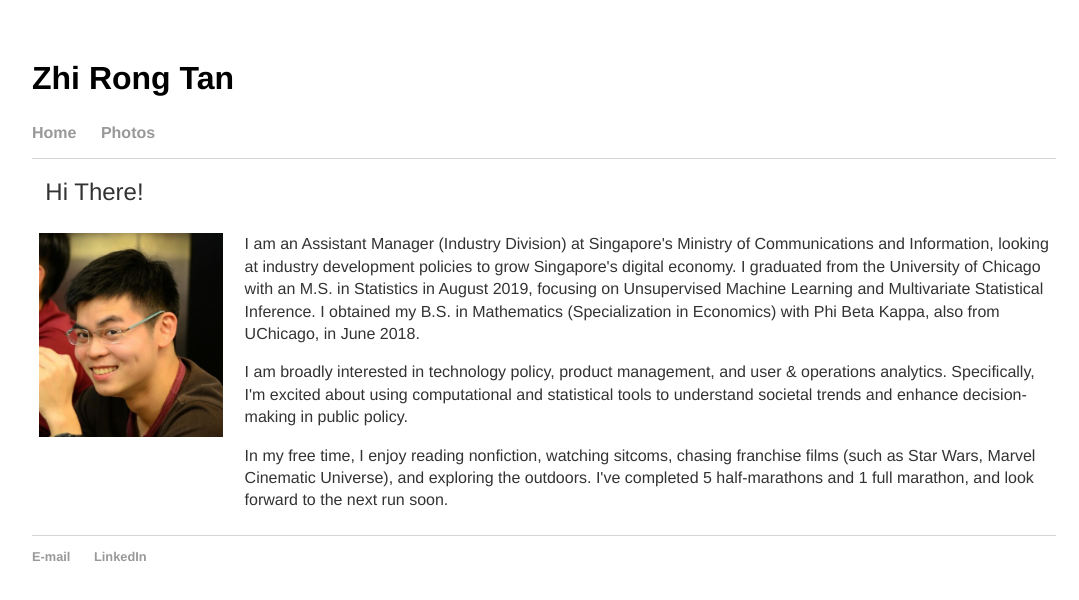
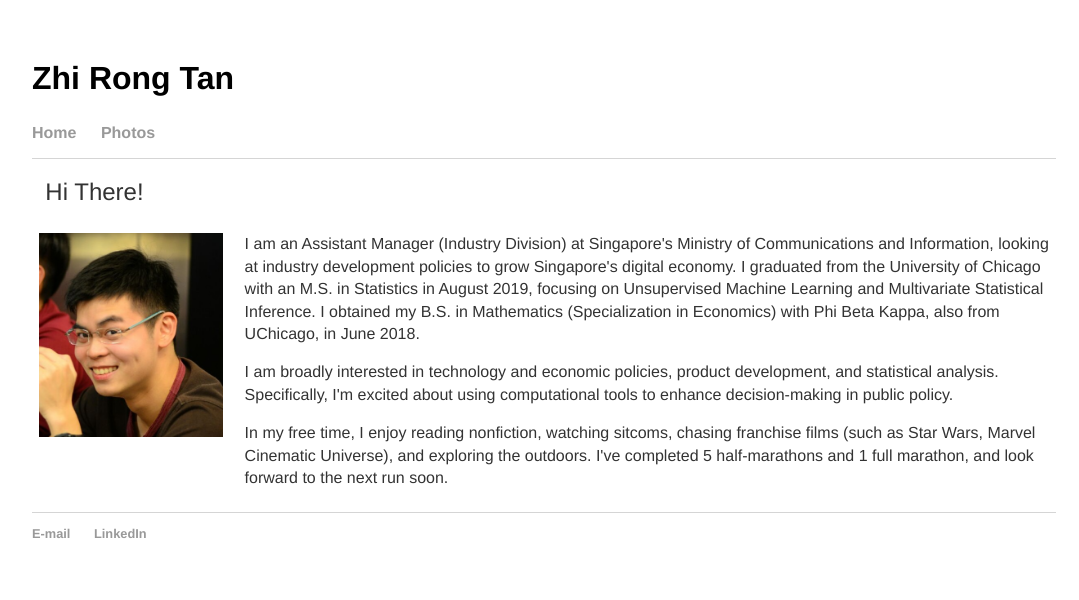
Before and after one commit to tanzhirong/tanzhirong.github.io, a Jekyll site: the page built from index.html, in a window 1280 px wide. Shown: the top 600 px of the page, without its empty margins (96-1175 px from the left). Built offline with Jekyll 4.4.1, drawn with Linux system fonts in a browser that asks for light colours.

Commit message:
Update index.html

```diff
--- a/index.html
+++ b/index.html
@@ -14,7 +14,7 @@ title: Zhi Rong Tan
     <td>
       <div id="blurb">
 	<p>I am an Assistant Manager (Industry Division) at Singapore's Ministry of Communications and Information, looking at industry development policies to grow Singapore's digital economy. I graduated from the University of Chicago with an M.S. in Statistics in August 2019, focusing on Unsupervised Machine Learning and Multivariate Statistical Inference. I obtained my B.S. in Mathematics (Specialization in Economics) with Phi Beta Kappa, also from UChicago, in June 2018. </p>
-	<p>I am broadly interested in technology policy, product management, and user & operations analytics. Specifically, I'm excited about using computational and statistical tools to understand societal trends and enhance decision-making in public policy.</p>
+	<p>I am broadly interested in technology and economic policies, product development, and statistical analysis. Specifically, I'm excited about using computational tools to enhance decision-making in public policy.</p>
 	<p>In my free time, I enjoy reading nonfiction, watching sitcoms, chasing franchise films (such as Star Wars, Marvel Cinematic Universe), and exploring the outdoors. I've completed 5 half-marathons and 1 full marathon, and look forward to the next run soon.</p>
       </div><!-- /.blurb -->
     </td>
```
